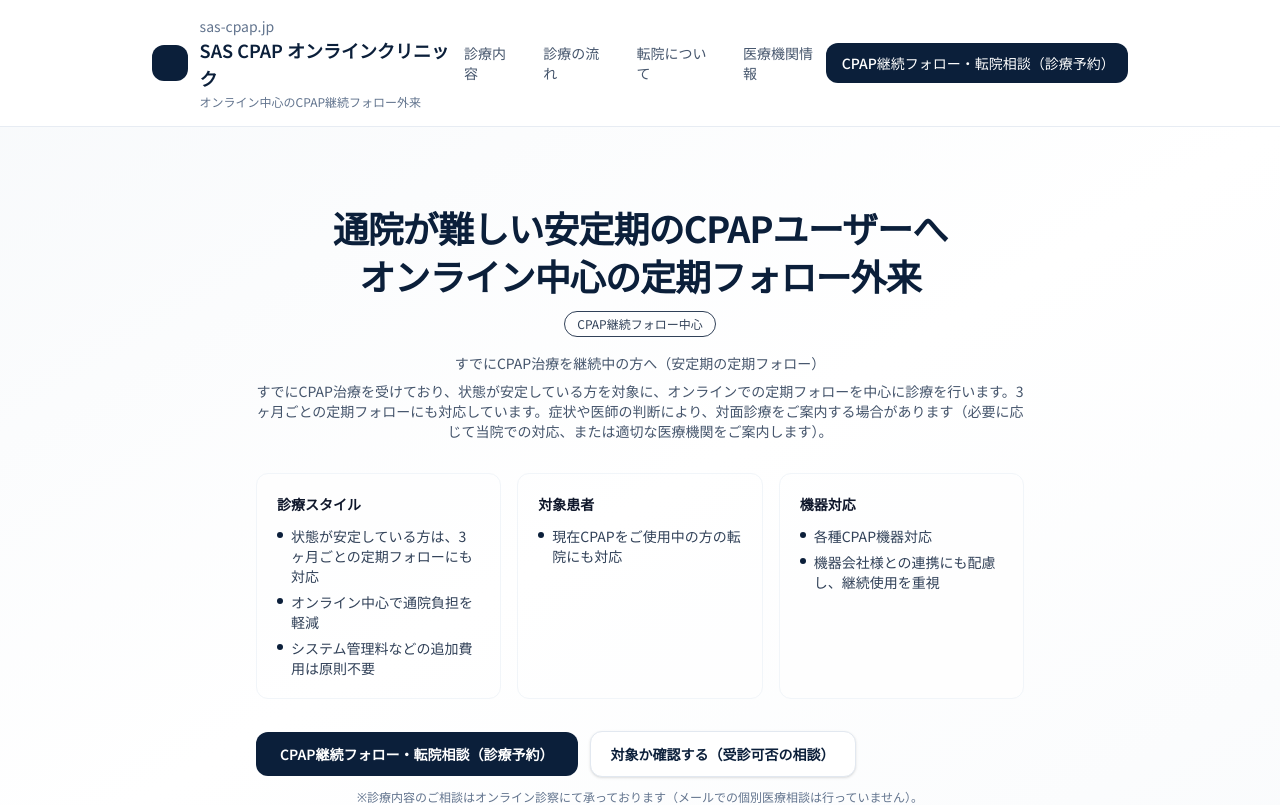
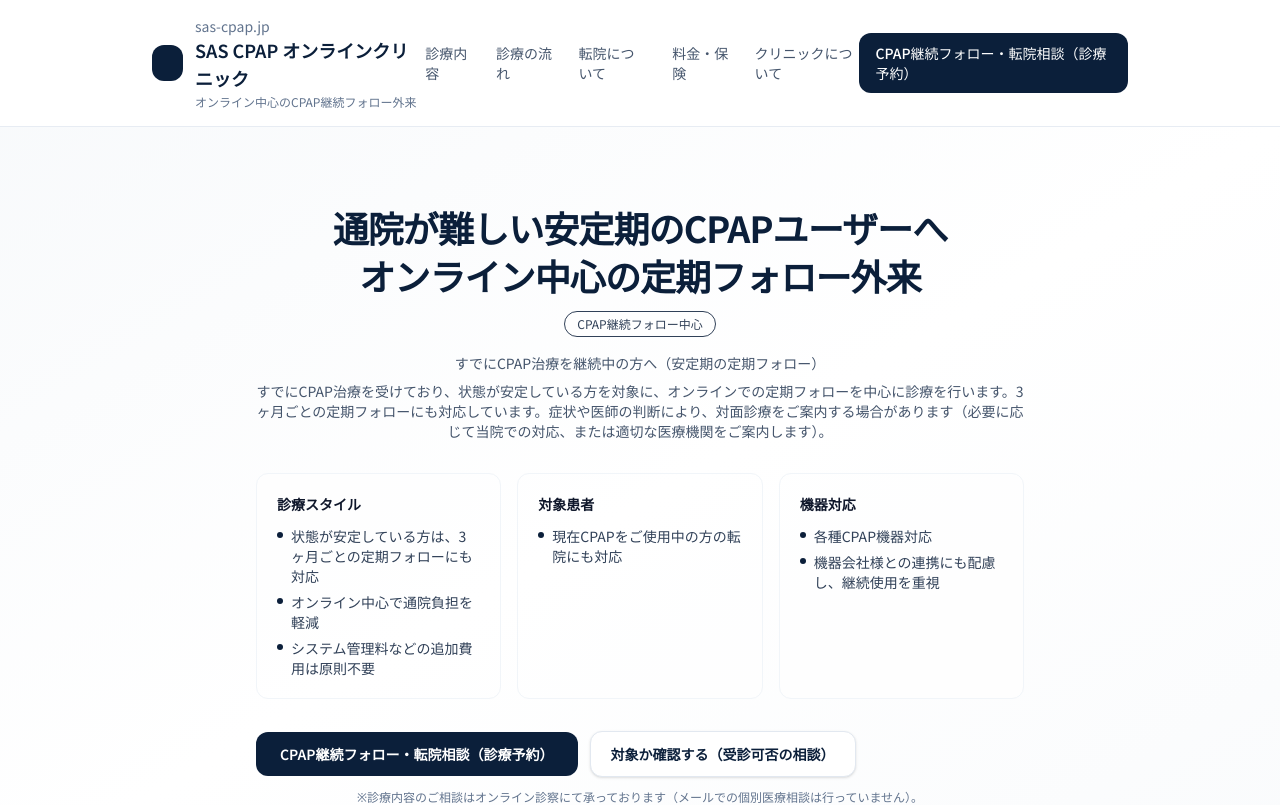
Before and after one commit to mandahan2002/sas-clinic-site, a Next.js app: page / in a window 1280 px wide. Shown: the top 805 px of the page. Built offline with nearby package versions, Linux system fonts and the light colour scheme.

Commit message:
Update navigation links and section titles on Home page for SAS CPAP online clinic, replacing '医療機関情報' with 'クリニックについて' and adding a new link for '料金・保険' to enhance clarity and user experience.

```diff
--- a/app/page.tsx
+++ b/app/page.tsx
@@ -26,8 +26,11 @@ export default function Home() {
             <a href="#transfer" className="hover:text-[#0B1F3A] transition-colors">
               転院について
             </a>
+            <a href="#fees" className="hover:text-[#0B1F3A] transition-colors">
+              料金・保険
+            </a>
             <a href="#access" className="hover:text-[#0B1F3A] transition-colors">
-              医療機関情報
+              クリニックについて
             </a>
           </nav>
           <a
@@ -347,7 +350,7 @@ export default function Home() {
                 href="#access"
                 className="rounded-xl border border-slate-200 bg-white px-5 py-3 text-center text-sm font-semibold text-[#0B1F3A] shadow-sm hover:bg-slate-50 transition-colors"
               >
-                医療機関情報を見る
+                クリニックの情報を見る
               </a>
             </div>
           </div>
@@ -384,7 +387,7 @@ export default function Home() {
       {/* Access / Legal */}
       <section id="access" className="border-t border-slate-100 bg-white scroll-mt-24">
         <div className="mx-auto max-w-5xl px-6 py-14">
-          <h2 className="text-2xl font-bold text-[#0B1F3A]">医療機関情報</h2>
+          <h2 className="text-2xl font-bold text-[#0B1F3A]">クリニックについて</h2>
           <p className="mt-2 text-sm text-slate-700">
             医療広告上の基本情報を明示します（地図・内観写真の掲載は任意です）。
           </p>
```
